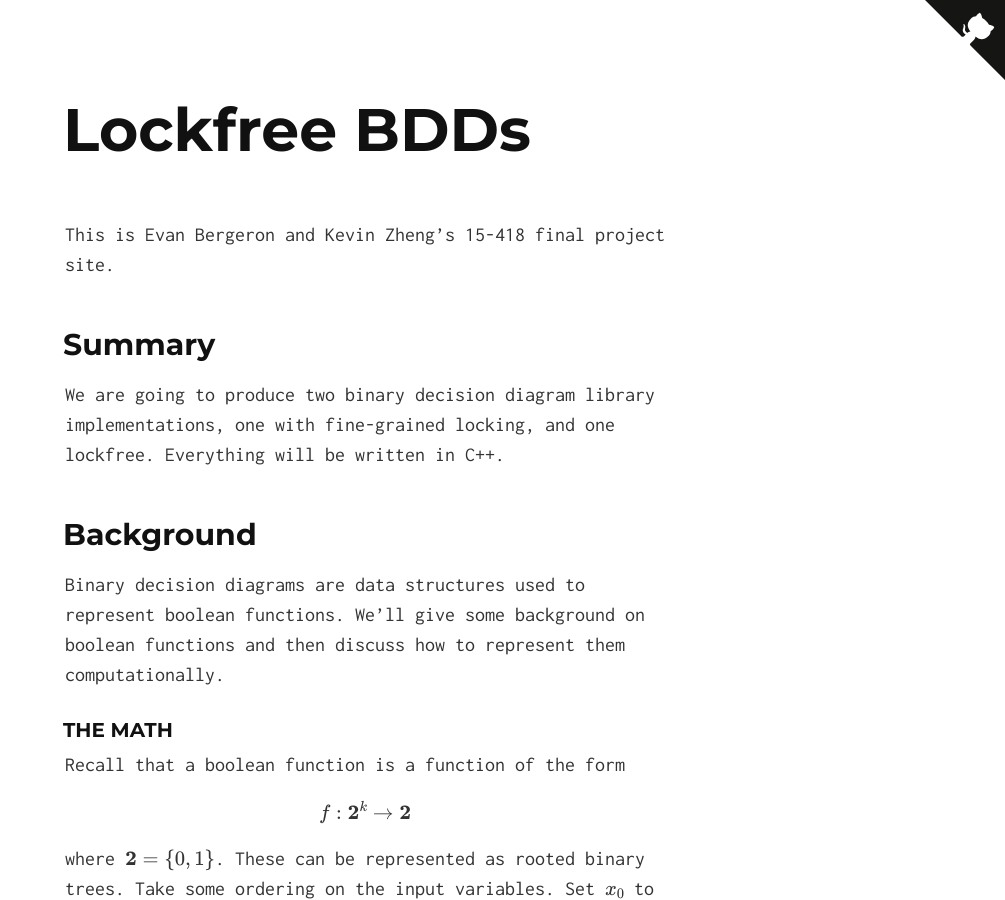
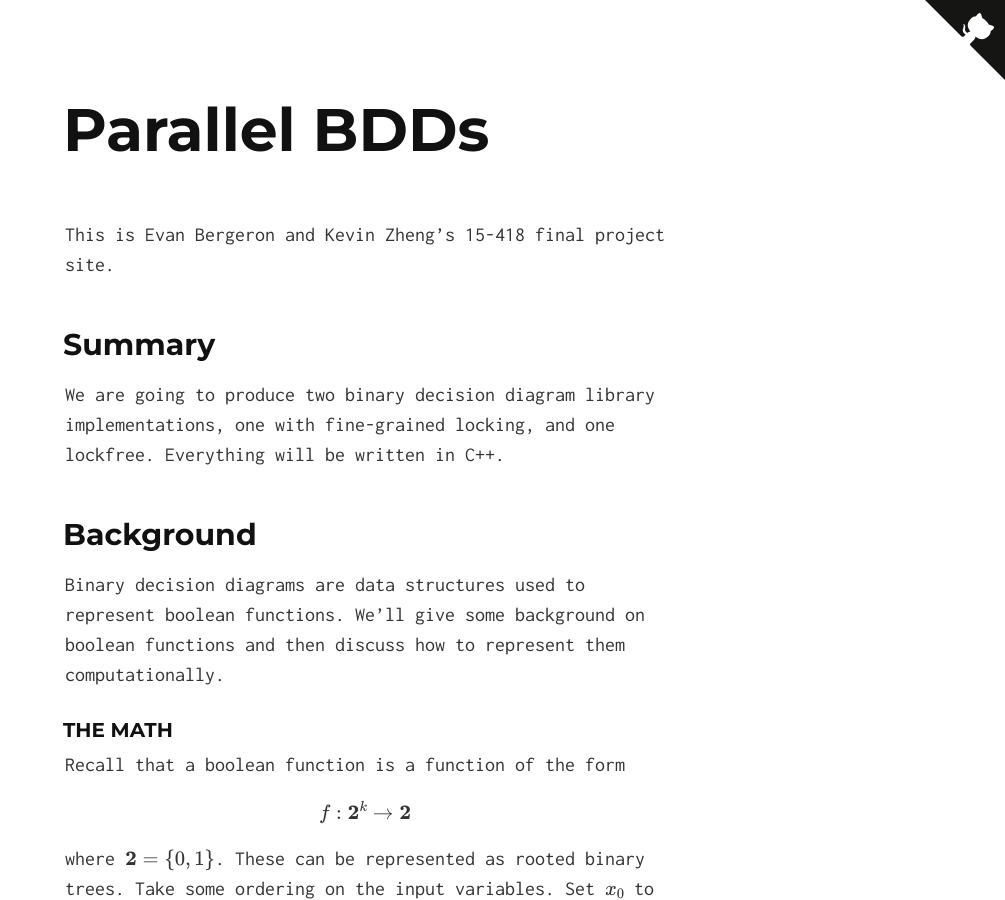
Before and after one commit to evanbergeron/lockfree-bdd, a Jekyll site: the page built from index.md, in a window 1280 px wide and 900 px high. Shown: the whole window, without its empty margins (275-1280 px from the left). Built offline with Jekyll 4.4.1, drawn with Linux system fonts in a browser that asks for light colours; formulas are drawn with MathJax 3.

Commit message:
Title change

```diff
--- a/_config.yml
+++ b/_config.yml
@@ -1,6 +1,6 @@
 # Site settings
-title: Lockfree BDDs
-tag_text: Lockfree BDDs
+title: Parallel BDDs
+tag_text: Parallel BDDs
 description: Foobar
 
 # Build settings
```
